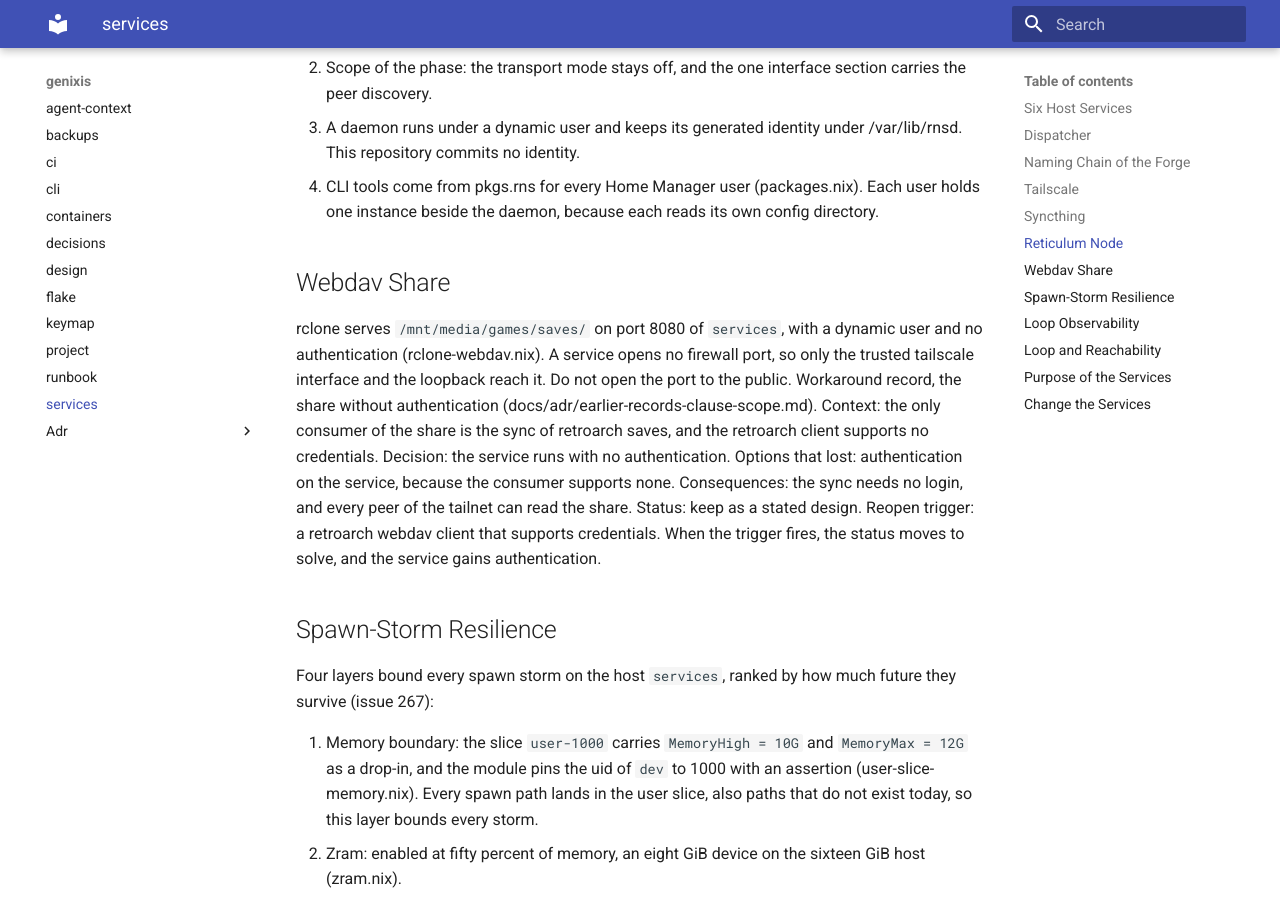
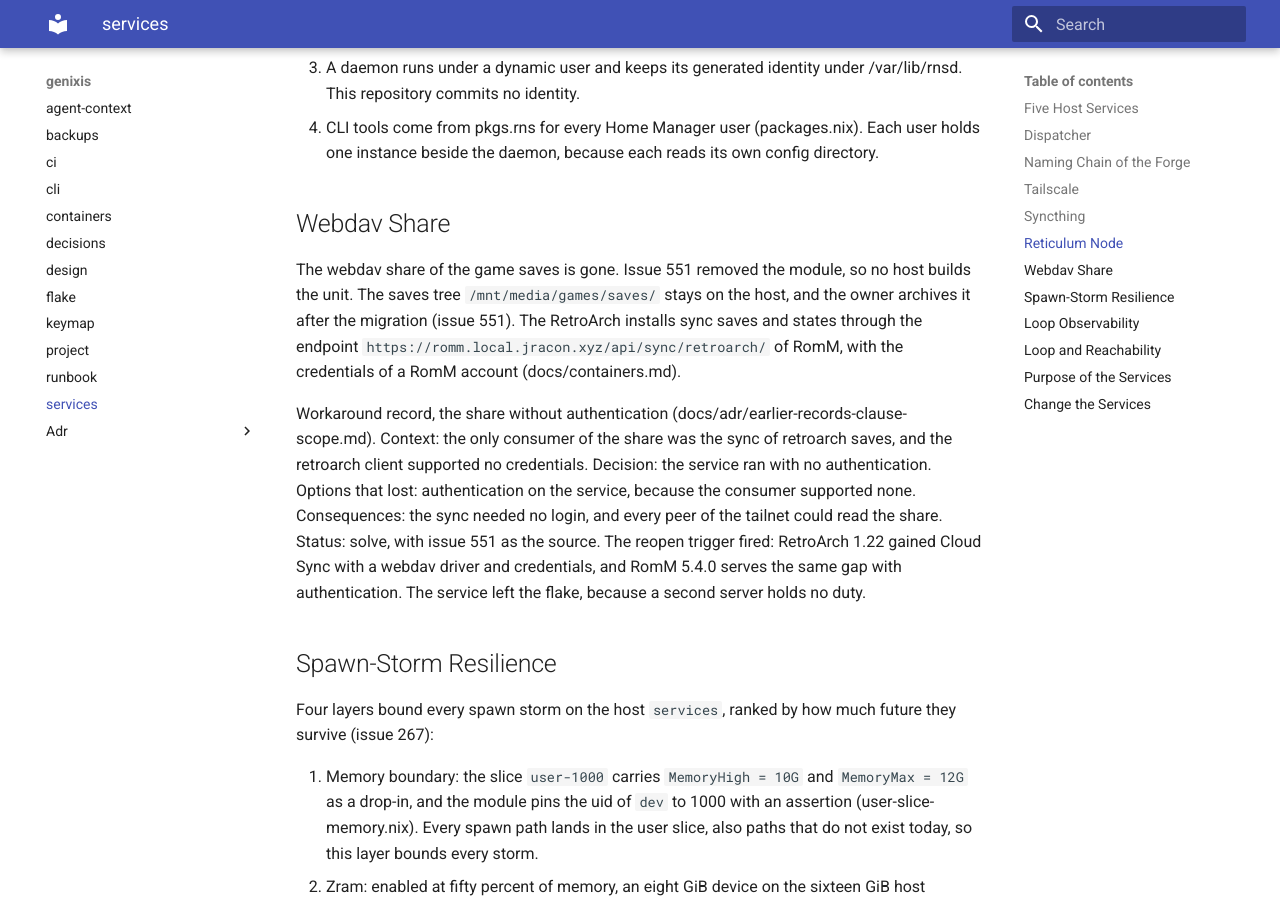
Before and after one commit to Jracon/genixis, an MkDocs documentation site: the page built from docs/services.md, in a window 1280 px wide and 900 px high, scrolled down 3204 px. Built offline with MkDocs 1.6.1 and Material for MkDocs 9.7.7, drawn with Linux system fonts in a browser that asks for light colours; some of the changed text lies outside the part shown.

Commit message:
chore(rclone)!: remove the webdav share of the game saves
The no-auth workaround record of the webdav share kept one reopen trigger: a retroarch webdav client that supports credentials. The trigger fired: RetroArch 1.22 carries Cloud Sync with a webdav driver and username and password fields, and RomM 5.4.0 serves the same gap with the endpoint /api/sync/retroarch/ behind the basic-auth credentials of a RomM account. A second server holds no duty, so the share leaves, and the unit, the package entry, and the activation script of the directory go with it.

The port-claims comment drops the share from the claims that the tree cannot name. The no-auth record closes as solve, with issue 551 as the source, and the services topic file states the replacement endpoint.

BREAKING CHANGE: before the next rebuild of services, move the RetroArch saves to the RomM cloud sync endpoint, because the rebuild stops the unit rclone-webdav and the share on port 8080 ends. No step of this change deletes data: the tree /mnt/media/games/saves/ stays until the owner archives it.

Refs #551

Co-Authored-By: Claude Code <noreply@anthropic.com>

```diff
--- a/docs/services.md
+++ b/docs/services.md
@@ -1,17 +1,16 @@
 # services
 
-Host services beyond the containers: the factory dispatcher, the tailnet, the sync, the Reticulum node, the webdav share, the backups timer, and the layers that keep a spawn storm off the host `services`.
+Host services beyond the containers: the factory dispatcher, the tailnet, the sync, the Reticulum node, the backups timer, and the layers that keep a spawn storm off the host `services`.
 
-## Six Host Services
+## Five Host Services
 
-Six host services run on the NixOS hosts:
+Five host services run on the NixOS hosts:
 
 1. Dispatcher on `services`: the factory loop that turns forge events into agent sessions (modules/services/dispatcher/).
 2. Tailscale: `media` and `services` run the subnet router, `desktop` the client (modules/services/tailscale/).
 3. Syncthing on `media` and `services` (modules/services/syncthing.nix).
 4. Reticulum node rnsd on `media` and `services` (modules/services/reticulum.nix).
-5. Webdav share of the game saves on `services` (modules/services/rclone-webdav.nix).
-6. Backups timer on `services`: the daily archive of the backup set (modules/services/backup/; docs/backups.md).
+5. Backups timer on `services`: the daily archive of the backup set (modules/services/backup/; docs/backups.md).
 
 ## Dispatcher
 
@@ -62,7 +61,9 @@ Workaround record, the ssh route of the forge in the ssh config secret (docs/adr
 
 ## Webdav Share
 
-rclone serves `/mnt/media/games/saves/` on port 8080 of `services`, with a dynamic user and no authentication (rclone-webdav.nix). A service opens no firewall port, so only the trusted tailscale interface and the loopback reach it. Do not open the port to the public. Workaround record, the share without authentication (docs/adr/earlier-records-clause-scope.md). Context: the only consumer of the share is the sync of retroarch saves, and the retroarch client supports no credentials. Decision: the service runs with no authentication. Options that lost: authentication on the service, because the consumer supports none. Consequences: the sync needs no login, and every peer of the tailnet can read the share. Status: keep as a stated design. Reopen trigger: a retroarch webdav client that supports credentials. When the trigger fires, the status moves to solve, and the service gains authentication.
+The webdav share of the game saves is gone. Issue 551 removed the module, so no host builds the unit. The saves tree `/mnt/media/games/saves/` stays on the host, and the owner archives it after the migration (issue 551). The RetroArch installs sync saves and states through the endpoint `https://romm.local.jracon.xyz/api/sync/retroarch/` of RomM, with the credentials of a RomM account (docs/containers.md).
+
+Workaround record, the share without authentication (docs/adr/earlier-records-clause-scope.md). Context: the only consumer of the share was the sync of retroarch saves, and the retroarch client supported no credentials. Decision: the service ran with no authentication. Options that lost: authentication on the service, because the consumer supported none. Consequences: the sync needed no login, and every peer of the tailnet could read the share. Status: solve, with issue 551 as the source. The reopen trigger fired: RetroArch 1.22 gained Cloud Sync with a webdav driver and credentials, and RomM 5.4.0 serves the same gap with authentication. The service left the flake, because a second server holds no duty.
 
 ## Spawn-Storm Resilience
 
```
Also changed, not shown: AGENTS.md (+1 -1 lines), 3 other files.
